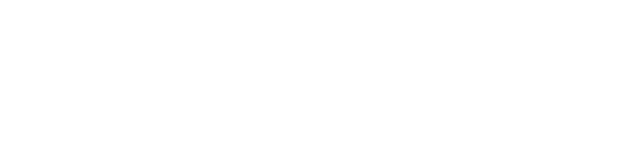
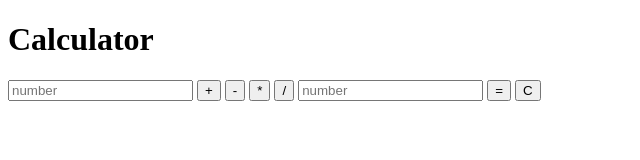
Before and after one commit to fowziaelmi/Weekend-challenge-2, a plain HTML site: page index.html in a window 1280 px wide. Shown: the whole page, without its empty margins (0-640 px from the left). Drawn offline with Linux system fonts and the light colour scheme.

```diff
--- a/index.html
+++ b/index.html
@@ -7,5 +7,16 @@
     <script src="client.js"></script>
     <title>Calculator</title>
   </head>
-  <body></body>
+  <h1>Calculator</h1>
+  <body>
+    <input type="number" placeholder="number" />
+    <button>+</button>
+    <button>-</button>
+    <button>*</button>
+    <button>/</button>
+
+    <input type="number" placeholder="number" />
+    <button>=</button>
+    <button>C</button>
+  </body>
 </html>
```
Also changed, not shown: README.md, 1 other file.
